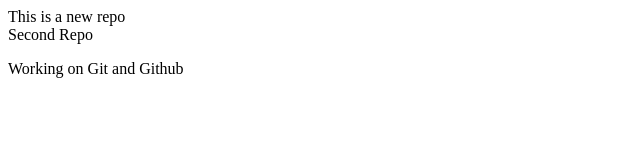
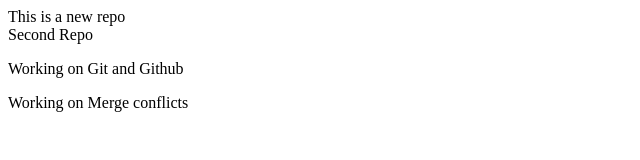
Before and after one commit to Aiman-khan-tech/Second-repo, a plain HTML site: page index.html in a window 1280 px wide. Shown: the whole page, without its empty margins (0-640 px from the left). Drawn offline with Linux system fonts and the light colour scheme.

Commit message:
Added some more content to check for merge conflicts

```diff
--- a/index.html
+++ b/index.html
@@ -3,3 +3,4 @@
 Second Repo
 </p>
 <p>Working on Git and Github</p>
+<p>Working on Merge conflicts</p>
```
